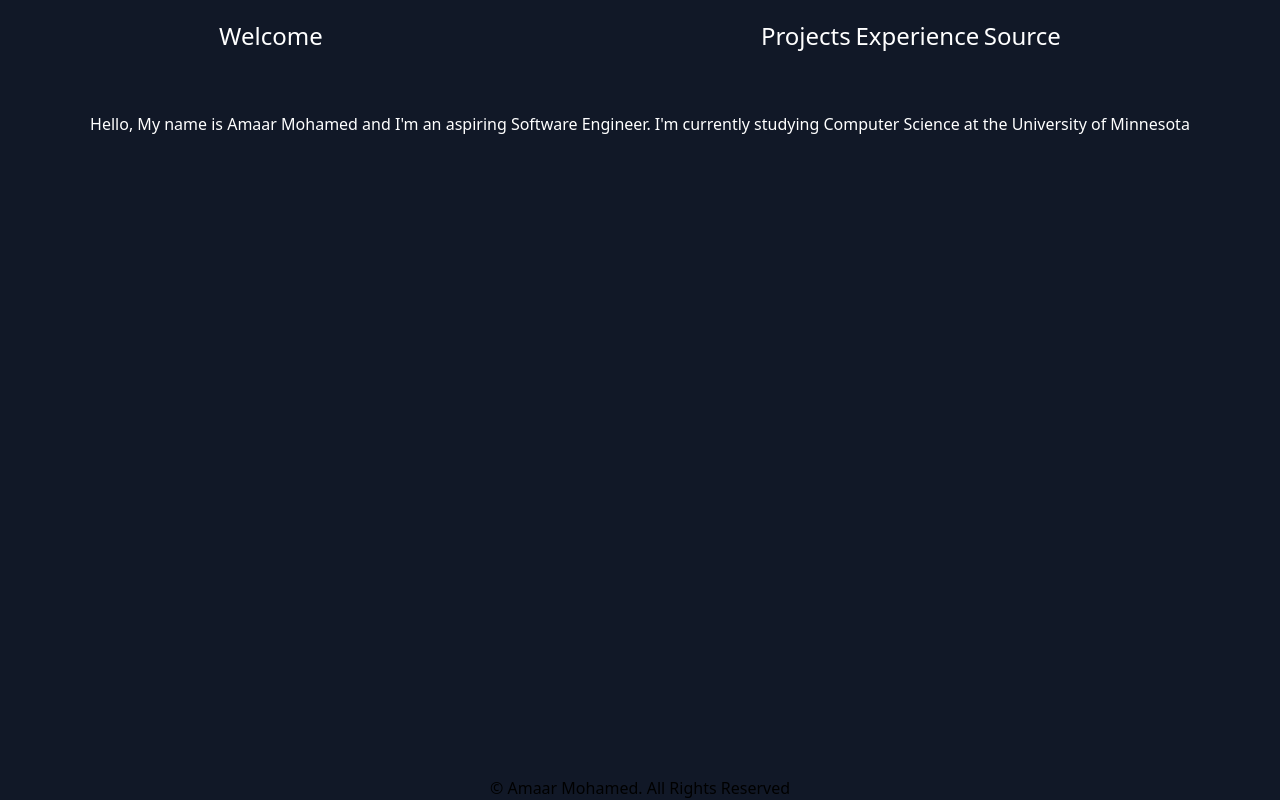
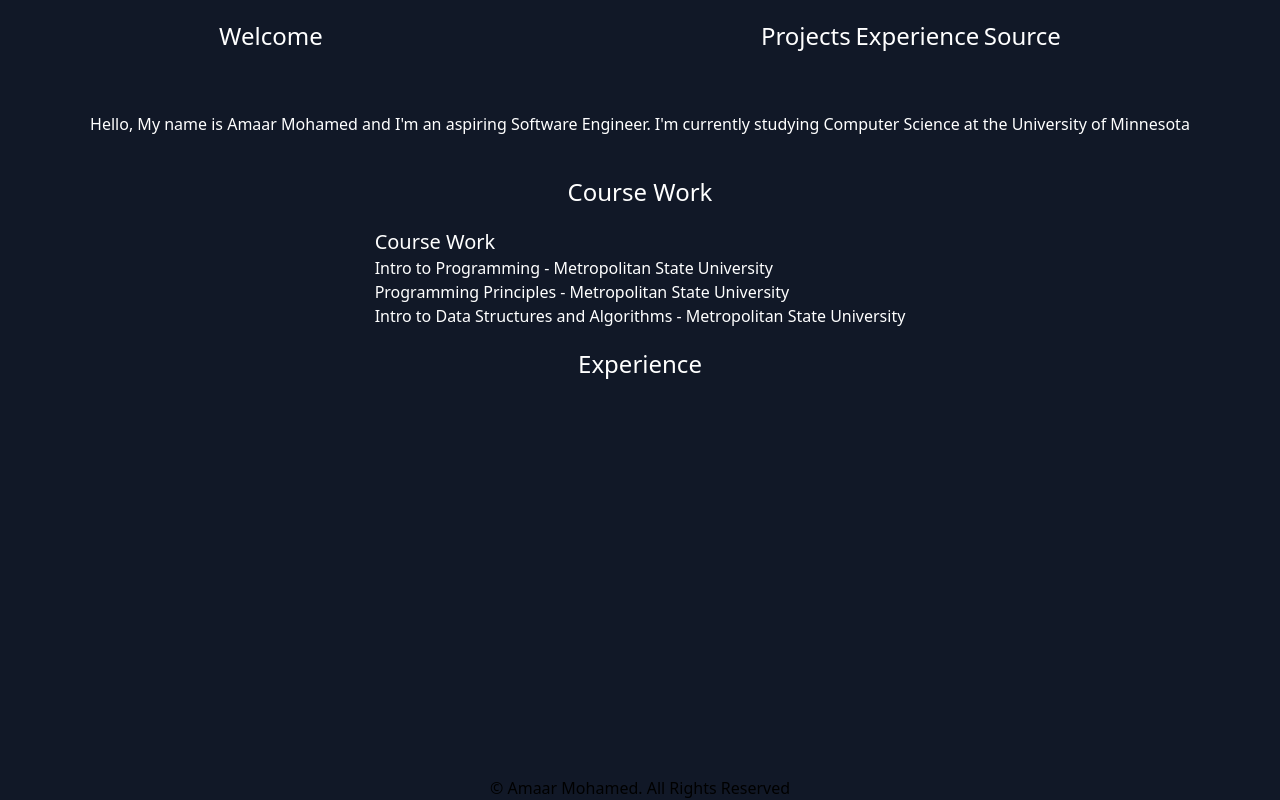
Before and after one commit to AmaarM/homepage, a Next.js app: page / in a window 1280 px wide. Built offline with nearby package versions, Linux system fonts and the light colour scheme.

Commit message:
added some contnet

```diff
--- a/src/pages/index.tsx
+++ b/src/pages/index.tsx
@@ -1,13 +1,33 @@
 import type { NextPage } from "next";
-import Layout from "../components/layouts/main"
+import Layout from "../components/layouts/main";
 
 const Home: NextPage = () => {
   return (
     <>
       <Layout>
-      <div className="w-screen text-skin-base flex justify-center my-10 ease-in-out duration-300">
-        <p>Hello, My name is Amaar Mohamed and I&#39;m an aspiring Software Engineer. I&#39;m currently studying Computer Science at the University of Minnesota</p>
-      </div>
+        <div className="w-screen text-skin-base flex justify-center my-10 ease-in-out duration-300">
+          <p>
+            Hello, My name is Amaar Mohamed and I&#39;m an aspiring Software
+            Engineer. I&#39;m currently studying Computer Science at the
+            University of Minnesota
+          </p>
+        </div>
+        <h1 className="text-2xl text-skin-base text-center">Course Work</h1>
+        <div className="w-[800px] my-5 flex justify-center mx-auto text-skin-base">
+          <div>
+            <h1 className="text-xl">Course Work</h1>
+            <ul>
+              <li>Intro to Programming - Metropolitan State University</li>
+              <li>Programming Principles - Metropolitan State University</li>
+              <li>
+                Intro to Data Structures and Algorithms - Metropolitan State
+                University
+              </li>
+            </ul>
+          </div>
+        </div>
+        <h1 className="text-2xl text-skin-base text-center">Experience</h1>
+        <div className="w-[800px] my-5 flex justify-center mx-auto text-skin-base"></div>
       </Layout>
     </>
   );
```
